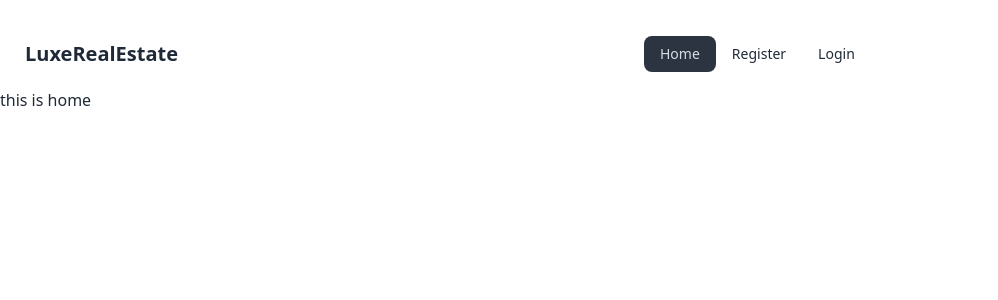
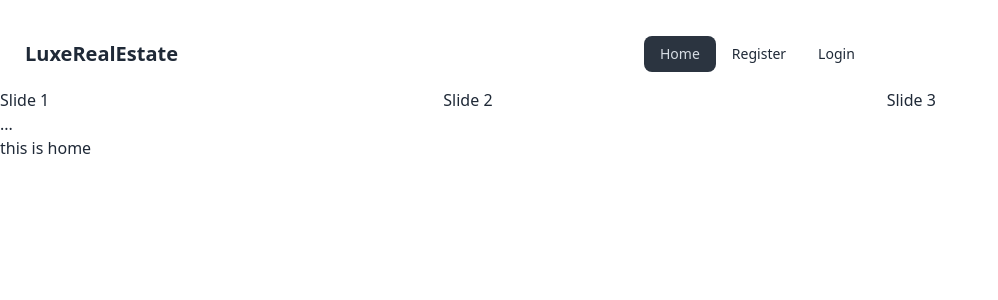
Before and after one commit to sakibpro2003/LuxeRealEstate, a React (Vite) app: page / in a window 1280 px wide. Shown: the top 300 px of the page, without its empty margins (0-998 px from the left). Built offline with nearby package versions, Linux system fonts and the light colour scheme; no server answers.

Commit message:
swipperjs installd

```diff
--- a/package.json
+++ b/package.json
@@ -15,8 +15,10 @@
     "match-sorter": "^6.3.4",
     "react": "^18.2.0",
     "react-dom": "^18.2.0",
+    "react-hot-toast": "^2.4.1",
     "react-router-dom": "^6.22.3",
-    "sort-by": "^1.2.0"
+    "sort-by": "^1.2.0",
+    "swiper": "^11.1.0"
   },
   "devDependencies": {
     "@types/react": "^18.2.66",
--- a/src/Firebase/AuthProvider.jsx
+++ b/src/Firebase/AuthProvider.jsx
@@ -1,6 +1,7 @@
 import React, { createContext, useEffect, useState, useTransition } from 'react';
 import {onAuthStateChanged , getAuth,createUserWithEmailAndPassword,signInWithEmailAndPassword,signOut,signInWithPopup, GoogleAuthProvider } from "firebase/auth";
 import app from './firebase.init';
+import toast, { Toaster } from 'react-hot-toast';
 export const AuthContext = createContext(null);
 
 const auth  = getAuth(app);
@@ -12,6 +13,7 @@ const AuthProvider = ({children}) => {
     const provider = new GoogleAuthProvider();
     const [name,setName] = useState("");
     const [photo,setPhoto] = useState("");
+
 
 
 
@@ -45,8 +47,9 @@ const AuthProvider = ({children}) => {
     useEffect(()=>{
         const unsubscribe = onAuthStateChanged(auth, (currentUser) =>{
             setUser(currentUser);
-            const profilename=(currentUser)
+            const profilename=(currentUser.displayName)
             setName(profilename);
+            console.log(profilename)
             const profilePhoto=currentUser.photoURL;
             setPhoto(profilePhoto)
 
@@ -57,7 +60,7 @@ const AuthProvider = ({children}) => {
         return ()=>{
             unsubscribe();
         }
-    },[])
+    },[user,photo])
 
 
     const authInfo = {
@@ -69,12 +72,14 @@ const AuthProvider = ({children}) => {
         googleLogin,
         name,
         photo,
+        // notify,
         // setUser,
     }
     return (
         <div>
             <AuthContext.Provider value={authInfo}>
                 {children}
+
             </AuthContext.Provider>
         </div>
     );
--- a/src/Login/Login.jsx
+++ b/src/Login/Login.jsx
@@ -1,12 +1,9 @@
 import { useContext, useState } from "react";
 import Navbar from "../Shared/Navbar";
 import { AuthContext } from "../Firebase/AuthProvider";
-import { GoogleAuthProvider } from "firebase/auth";
 
 const Login = () => {
-  // const [name, setName] = useState("");
   const { loginUser, googleLogin } = useContext(AuthContext);
-  const [userLogged, setUserLogged] = useState(null);
   const handleLogin = (e) => {
     e.preventDefault();
     const email = e.target.email.value;
@@ -14,11 +11,10 @@ const Login = () => {
     loginUser(email, password)
       .then((res) => {
         // setUserLogged(res.user);
-
         // console.log(res.user);
       })
       .catch((error) => {
-        console.log(error);
+        alert(error.message)
       });
   };
   const handleGoogleLogin = async () => {
@@ -40,6 +36,7 @@ const Login = () => {
           >
             <div className="flex items-center h-full px-20 bg-gray-900 bg-opacity-40">
               <div>
+                {/* <button onClick={notify} className="btn">toast </button> */}
                 <h2 className="text-2xl font-bold text-white sm:text-3xl">
                   Meraki UI
                 </h2>
--- a/src/Pages/Home/Home.jsx
+++ b/src/Pages/Home/Home.jsx
@@ -1,9 +1,11 @@
 import Navbar from '../../Shared/Navbar';
+import Slider from '../../Shared/Slider';
 
 const Home = () => {
     return (
         <div>
             <Navbar></Navbar>
+            <Slider></Slider>
                 <h2>this is home</h2>
         </div>
     );
--- a/src/Register/Register.jsx
+++ b/src/Register/Register.jsx
@@ -1,24 +1,34 @@
-import { useContext } from "react";
+import { useContext, useState } from "react";
 import Navbar from "../Shared/Navbar";
 import { AuthContext } from "../Firebase/AuthProvider";
 const Register = () => {
+  const [errorMessage, setErrorMessage] = useState("");
+  // const [emailError,setEmailError] = useState("");
   const { createUser } = useContext(AuthContext);
   const pic = "https://i.ibb.co/C2nhDnK/man-7796384-640.jpg";
   const handleRegister = (e) => {
     e.preventDefault();
+    const password = e.target.password.value;
+    const confirm_password = e.target.confirm_password.value;
     const email = e.target.email.value;
     const name = e.target.name.value;
     // const photo = e.target.photo.value;
     const photo = pic;
-    const password = e.target.password.value;
-    const confirm_password = e.target.email.value;
+
     console.log(email, name, photo, password, confirm_password);
-
+    if (password.length < 6) {
+      setErrorMessage("Password must be at least 6 characters");
+      alert(errorMessage);
+      return ;
+    }
+    else if (password !== confirm_password) {
+      setErrorMessage("password didnt match");
+      alert(errorMessage);
+      return ;
+    }
 
     createUser(email, password)
-      .then((res) => {
-        console.log(res.user);
-      })
+      .then((res) => {})
       .catch((error) => {
         console.log(error);
       });
@@ -91,6 +101,7 @@ const Register = () => {
                     Email Address
                   </label>
                   <input
+                  required
                     type="email"
                     name="email"
                     id="email"
@@ -135,7 +146,7 @@ const Register = () => {
                 <div className="">
                   <div className="flex justify-between mb-2">
                     <label
-                      htmlFor="password"
+                      htmlFor="cpassword"
                       className="text-sm text-gray-600 dark:text-gray-200"
                     >
                       Confirm Password
--- a/src/Shared/Navbar.jsx
+++ b/src/Shared/Navbar.jsx
@@ -3,7 +3,7 @@ import { NavLink } from "react-router-dom";
 import { AuthContext } from "../Firebase/AuthProvider";
 
 const Navbar = () => {
-  const { user, logOut, name,photo } = useContext(AuthContext);
+  const { user, logOut, name,photo} = useContext(AuthContext);
   const handleLogout = () => {
     logOut();
   };
--- /dev/null
+++ b/src/Shared/Slider.jsx
@@ -0,0 +1,23 @@
+// Import Swiper React components
+import { Swiper, SwiperSlide } from 'swiper/react';
+
+// Import Swiper styles
+import 'swiper/css';
+const Slider = () => {
+    return (
+        <Swiper
+      spaceBetween={50}
+      slidesPerView={3}
+      onSlideChange={() => console.log('slide change')}
+      onSwiper={(swiper) => console.log(swiper)}
+    >
+      <SwiperSlide>Slide 1</SwiperSlide>
+      <SwiperSlide>Slide 2</SwiperSlide>
+      <SwiperSlide>Slide 3</SwiperSlide>
+      <SwiperSlide>Slide 4</SwiperSlide>
+      ...
+    </Swiper>
+    );
+};
+
+export default Slider;
```
Also changed, not shown: 1 other file (tests, documents, lock files or other folders).
